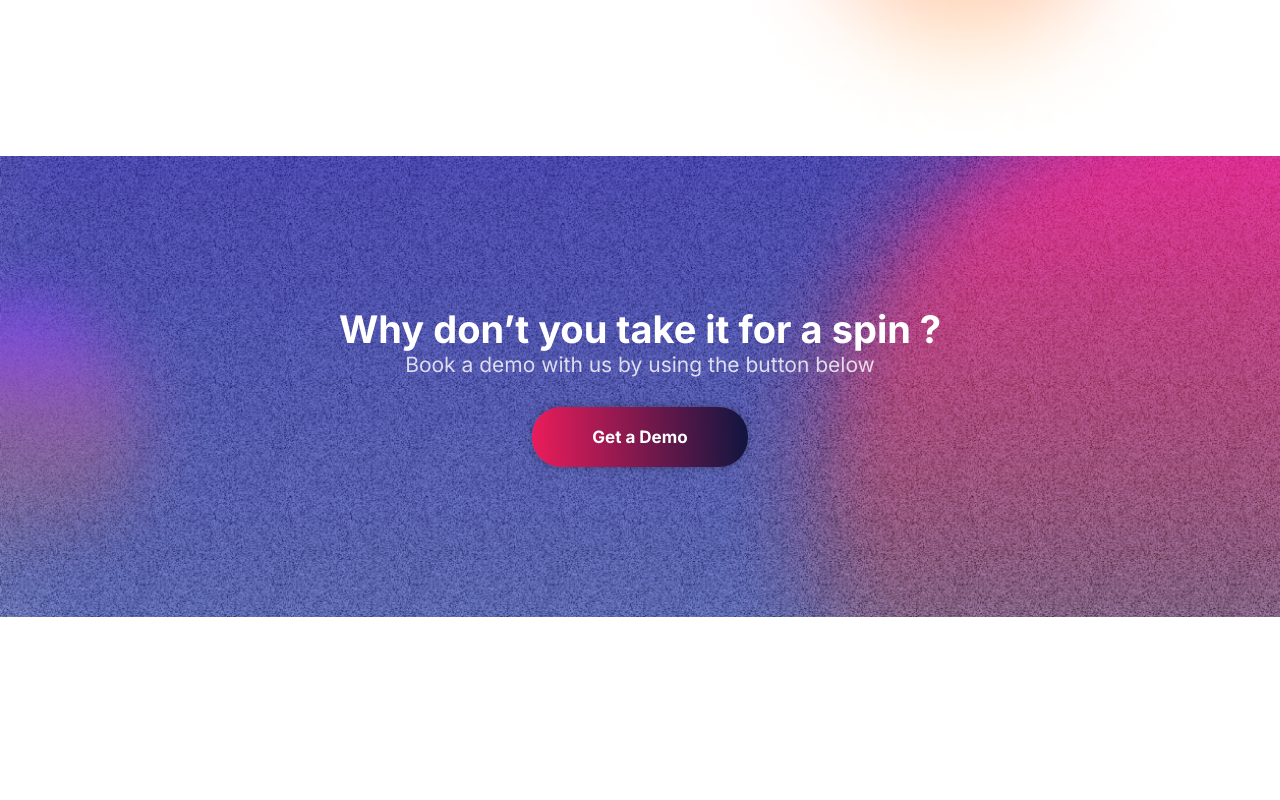
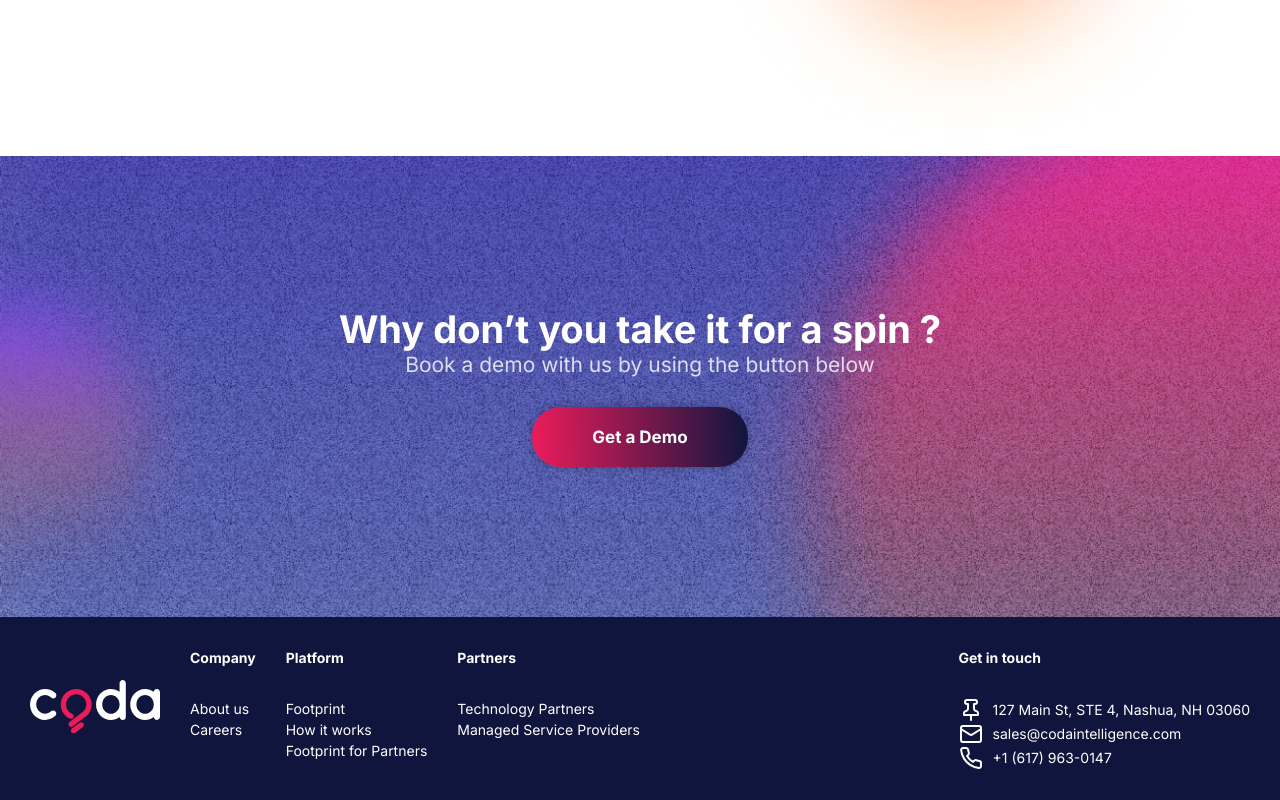
Before and after one commit to codaintelligenceUS/codaintelligence-website, a React (Vite) app: page / in a window 1280 px wide. Shown: the part 3180-3980 px from the top of the page. Before the commit the page ends 3797 px from the top, so only its background shows below. Built offline with nearby package versions, Linux system fonts and the light colour scheme.

Commit message:
feat: Add footer

```diff
--- /dev/null
+++ b/src/sections/Footer/Footer.module.css
@@ -0,0 +1,33 @@
+.container {
+  display: flex;
+  align-items: flex-start;
+  background-color: #0f153c;
+  gap: 30px;
+  padding: 30px;
+}
+
+.container > svg {
+  width: 130px;
+  margin-top: auto;
+  margin-bottom: auto;
+}
+
+.linkGroup {
+  display: flex;
+  flex-direction: column;
+}
+
+.linkGroup:last-child {
+  margin-left: auto;
+}
+
+.linkGroup h1 {
+  font-weight: 700;
+  margin-bottom: 30px;
+}
+
+.linkGroup a {
+  display: flex;
+  align-items: center;
+  gap: 10px;
+}
--- /dev/null
+++ b/src/sections/Footer/Footer.tsx
@@ -0,0 +1,64 @@
+import { Logo } from "@/atoms";
+import styles from "./Footer.module.css";
+import { Mail, Phone, Pin } from "lucide-react";
+
+export function Footer() {
+  return (
+    <section className={styles.container}>
+      <Logo />
+      <LinkGroup
+        title="Company"
+        links={[
+          { title: "About us", href: "#" },
+          { title: "Careers", href: "#" },
+        ]}
+      />
+      <LinkGroup
+        title="Platform"
+        links={[
+          { title: "Footprint", href: "#" },
+          { title: "How it works", href: "#" },
+          { title: "Footprint for Partners", href: "#" },
+        ]}
+      />
+      <LinkGroup
+        title="Partners"
+        links={[
+          { title: "Technology Partners", href: "#" },
+          { title: "Managed Service Providers", href: "#" },
+        ]}
+      />
+      <LinkGroup
+        title="Get in touch"
+        links={[
+          {
+            title: "127 Main St, STE 4, Nashua, NH 03060",
+            href: "#",
+            icon: <Pin />,
+          },
+          { title: "sales@codaintelligence.com", href: "#", icon: <Mail /> },
+          { title: "+1 (617) 963-0147", href: "#", icon: <Phone /> },
+        ]}
+      />
+    </section>
+  );
+}
+
+type LinkGroupProps = {
+  title: string;
+  links: { title: string; href: string; icon?: JSX.Element }[];
+};
+
+function LinkGroup(props: LinkGroupProps) {
+  return (
+    <div className={styles.linkGroup}>
+      <h1>{props.title}</h1>
+      {props.links.map((link) => (
+        <a href={link.href}>
+          {link.icon}
+          {link.title}
+        </a>
+      ))}
+    </div>
+  );
+}
--- a/src/sections/Home/Home.tsx
+++ b/src/sections/Home/Home.tsx
@@ -1,3 +1,4 @@
+import { Footer } from "../Footer/Footer";
 import { API } from "./components/API/API";
 import { BookDemo } from "./components/BookDemo/BookDemo";
 import { Header } from "./components/Header/Header";
@@ -12,6 +13,7 @@ export function Home() {
       <SOC />
       <API />
       <BookDemo />
+      <Footer />
     </>
   );
 }
```
